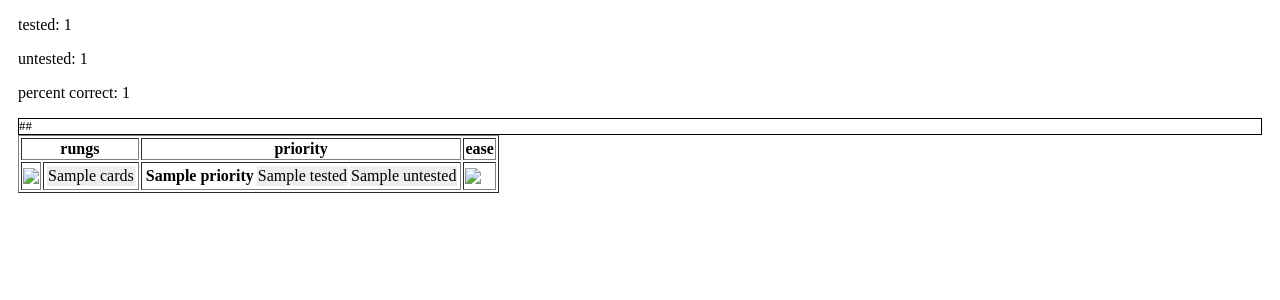
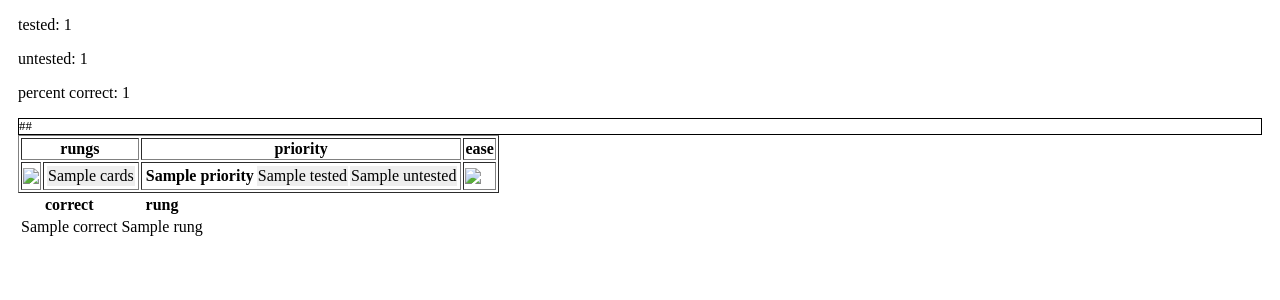
Before and after one commit to thraxil/sebastian, a Django app: template leitner/templates/stats.html in a window 1280 px wide. Shown: the part 131-431 px from the top of the page. Run offline with Django 3.2, Linux system fonts and the light colour scheme; the template is opened without the code that fills it: most values are stand-ins (such as "Sample title", 1, 10 or a date in 2020); some libraries are stand-ins or nearby versions.

Commit message:
fixed js bug

```diff
--- a/leitner/templates/stats.html
+++ b/leitner/templates/stats.html
@@ -56,5 +56,13 @@
 </tr>
 </table>
 
+<table>
+<tr><th>correct</th><th>rung</th></tr>
+{% for test in recent_tests %}
+<tr><td>{{test.correct}}</td>
+<td>{{test.usercard.rung}}</td>
+</tr>
+{% endfor %}
+</table>
 
 {% endblock %}
--- a/leitner/views.py
+++ b/leitner/views.py
@@ -19,6 +19,7 @@ def test(request):
             # got it right
             uc.test_correct()
         else:
+            print request.POST["right"]
             # got it wrong
             uc.test_wrong()
         return HttpResponseRedirect("/test/")
@@ -146,6 +147,7 @@ def stats(request):
         next_day_due=next_day_due(request.user),
         next_week_due=next_week_due(request.user),
         next_month_due=next_month_due(request.user),
+        recent_tests=UserCardTest.objects.filter(usercard__user=request.user).order_by("-timestamp")[:100],
         ))
 
 def munin_due(request):
--- a/media/js/test.js
+++ b/media/js/test.js
@@ -34,6 +34,6 @@ function wrong() {
 }
 
 function submitForm(right) {
-  jQuery("#right").value = right;
+  jQuery("#right").val(right);
   jQuery("#testform").submit();
 }
```
